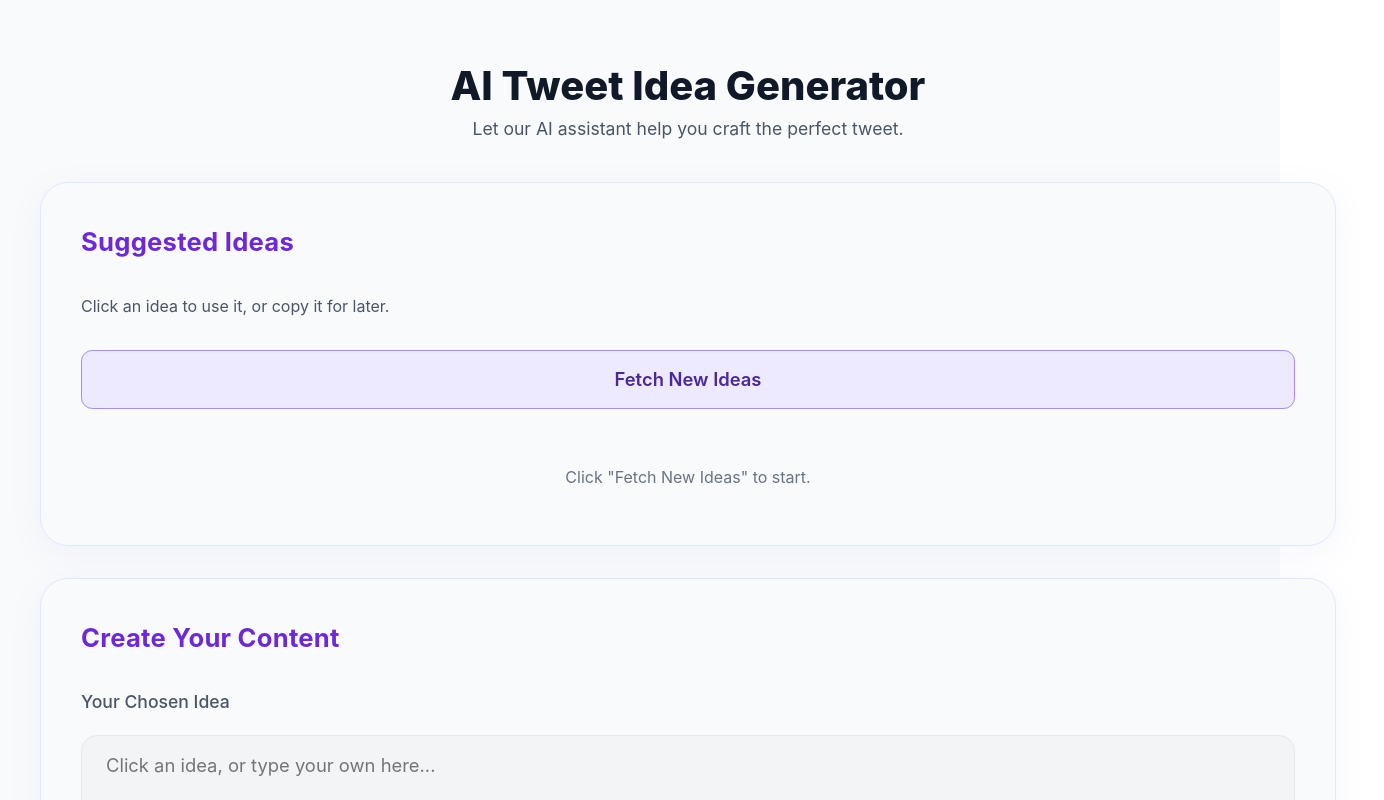
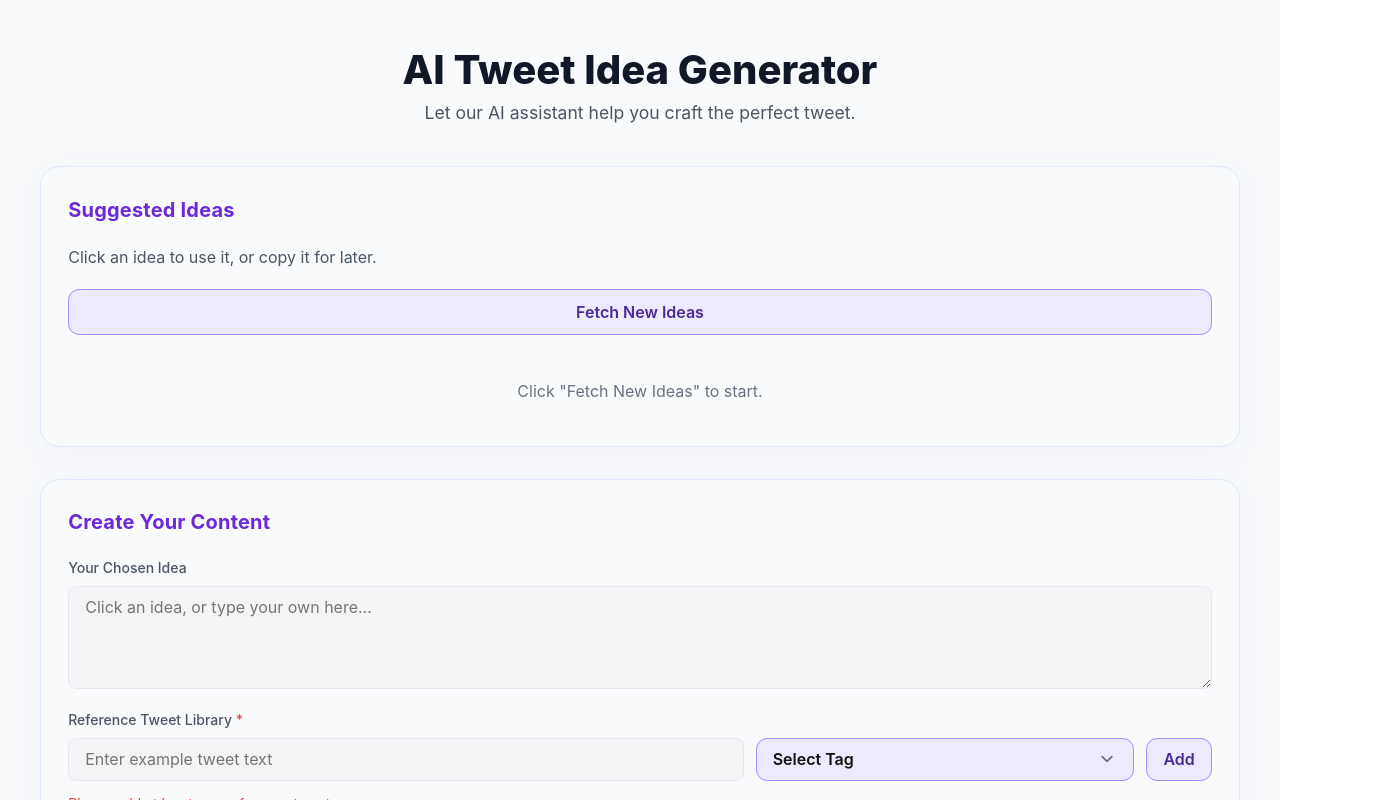
Before and after one commit to MuhammedFahisK/Tweet-agent, a React (Vite) app: page / in a window 1280 px wide. Shown: the top 800 px of the page, 1384 px wide, since content can reach past the window. Built offline with nearby package versions, Linux system fonts and the light colour scheme.

Commit message:
updated changes commit

```diff
--- a/src/App.css
+++ b/src/App.css
@@ -31,8 +31,8 @@ body {
 /* --- App Layout --- */
 .app-container {
   width: 100%; /* Take full width... */
-  max-width: 1400px; /* ...but stop at 1400px */
-  padding: 4rem 3rem; /* Padding from the top and sides */
+  max-width: 1200px; /* ...but stop at 1200px */
+  padding: 3rem 2rem; /* Padding from the top and sides */
 }
 
 .app-header {
@@ -71,18 +71,18 @@ body {
 /* --- Card Style --- */
 .card {
   background: #f8fafc;
-  border-radius: 1.75rem;
-  padding: 2.5rem;
+  border-radius: 1.25rem;
+  padding: 1.7rem;
   box-shadow: 0 8px 32px rgba(129, 140, 248, 0.08);
   display: flex;
   flex-direction: column;
-  gap: 2rem;
+  gap: 1.25rem;
   border: 1.5px solid #e0e7ff;
 }
 
 .card h3 {
   margin: 0;
-  font-size: 1.6rem;
+  font-size: 1.25rem;
   font-weight: 700;
   color: #6d28d9;
   letter-spacing: 0.01em;
@@ -99,21 +99,21 @@ body {
 .form-group {
   display: flex;
   flex-direction: column;
-  gap: 1.2rem;
+  gap: 0.5rem;
 }
 
 .form-label {
   font-weight: 500;
-  font-size: 1.1rem;
+  font-size: 0.875rem;
   color: var(--text-secondary);
 }
 
-.form-input, select.form-input {
+.form-input {
   width: 100%;
-  padding: 1.1rem 1.5rem;
+  padding: 0.65rem 1rem;
   border: 1px solid var(--border-color);
-  border-radius: 1rem;
-  font-size: 1.15rem;
+  border-radius: 0.5rem;
+  font-size: 1rem;
   font-family: inherit;
   background-color: var(--background-tertiary);
   transition: border-color 0.2s, box-shadow 0.2s;
@@ -130,7 +130,7 @@ body {
 
 textarea.form-input {
   resize: vertical;
-  min-height: 130px;
+  min-height: 90px;
   color: #111 !important;
 }
 
@@ -164,10 +164,10 @@ select.form-input:focus {
   display: inline-flex;
   align-items: center;
   justify-content: center;
-  padding: 1.1rem 2.2rem;
+  padding: 0.75rem 1.25rem;
   border: 1px solid transparent;
-  border-radius: 1rem;
-  font-size: 1.15rem;
+  border-radius: 0.5rem;
+  font-size: 1rem;
   font-weight: 600;
   cursor: pointer;
   transition: background-color 0.2s, color 0.2s, border-color 0.2s;
@@ -261,14 +261,14 @@ select.form-input:focus {
 .reference-tweet-box {
   background: linear-gradient(135deg, #f3f4f6 60%, #ede9fe 100%);
   border: 1px solid var(--border-color);
-  border-radius: 1.75rem;
-  padding: 2rem 2.5rem;
+  border-radius: 1.25rem;
+  padding: 1.5rem 1.75rem;
   margin-bottom: 1.5rem;
   width: 100%;
   box-sizing: border-box;
   display: flex;
   flex-direction: column;
-  gap: 1.2rem;
+  gap: 1rem;
   box-shadow: 0 6px 32px rgba(167, 139, 250, 0.10);
   transition: box-shadow 0.2s, background 0.2s;
   color: #111 !important;
@@ -287,10 +287,10 @@ select.form-input:focus {
 .reference-tweet-item {
   display: flex;
   align-items: center;
-  gap: 1.5rem;
-  font-size: 1.18rem;
-  padding: 1.1rem 2rem;
-  border-radius: 2rem;
+  gap: 1.2rem;
+  font-size: 1.05rem;
+  padding: 0.85rem 1.5rem;
+  border-radius: 1.5rem;
   background: #f8fafc;
   border: 1.5px solid #e0e7ff;
   box-shadow: 0 2px 12px rgba(167, 139, 250, 0.06);
@@ -310,9 +310,9 @@ select.form-input:focus {
   font-weight: 700;
   color: #6d28d9;
   background: linear-gradient(90deg, #a78bfa 60%, #818cf8 100%);
-  padding: 0.45rem 1.4rem;
+  padding: 0.35rem 1.1rem;
   border-radius: 9999px;
-  font-size: 1.1rem;
+  font-size: 0.92rem;
   white-space: nowrap;
   letter-spacing: 0.01em;
   margin-right: 0.5rem;
@@ -327,9 +327,9 @@ select.form-input:focus {
   background: linear-gradient(90deg, #818cf8 60%, #a78bfa 100%);
   color: #fff;
   border: none;
-  border-radius: 1rem;
-  padding: 0.7rem 1.5rem;
-  font-size: 1.1rem;
+  border-radius: 0.7rem;
+  padding: 0.45rem 1.1rem;
+  font-size: 1rem;
   font-weight: 600;
   cursor: pointer;
   transition: background 0.2s, color 0.2s, box-shadow 0.2s;
@@ -351,8 +351,8 @@ select.form-input:focus {
 .variations-output .variation-card {
   background-color: var(--background-tertiary);
   border: 1px solid var(--border-color);
-  padding: 1.2rem 2rem;
-  border-radius: 1.2rem;
+  padding: 1rem;
+  border-radius: 0.5rem;
   line-height: 1.6;
   margin-bottom: 1rem;
 }
```
